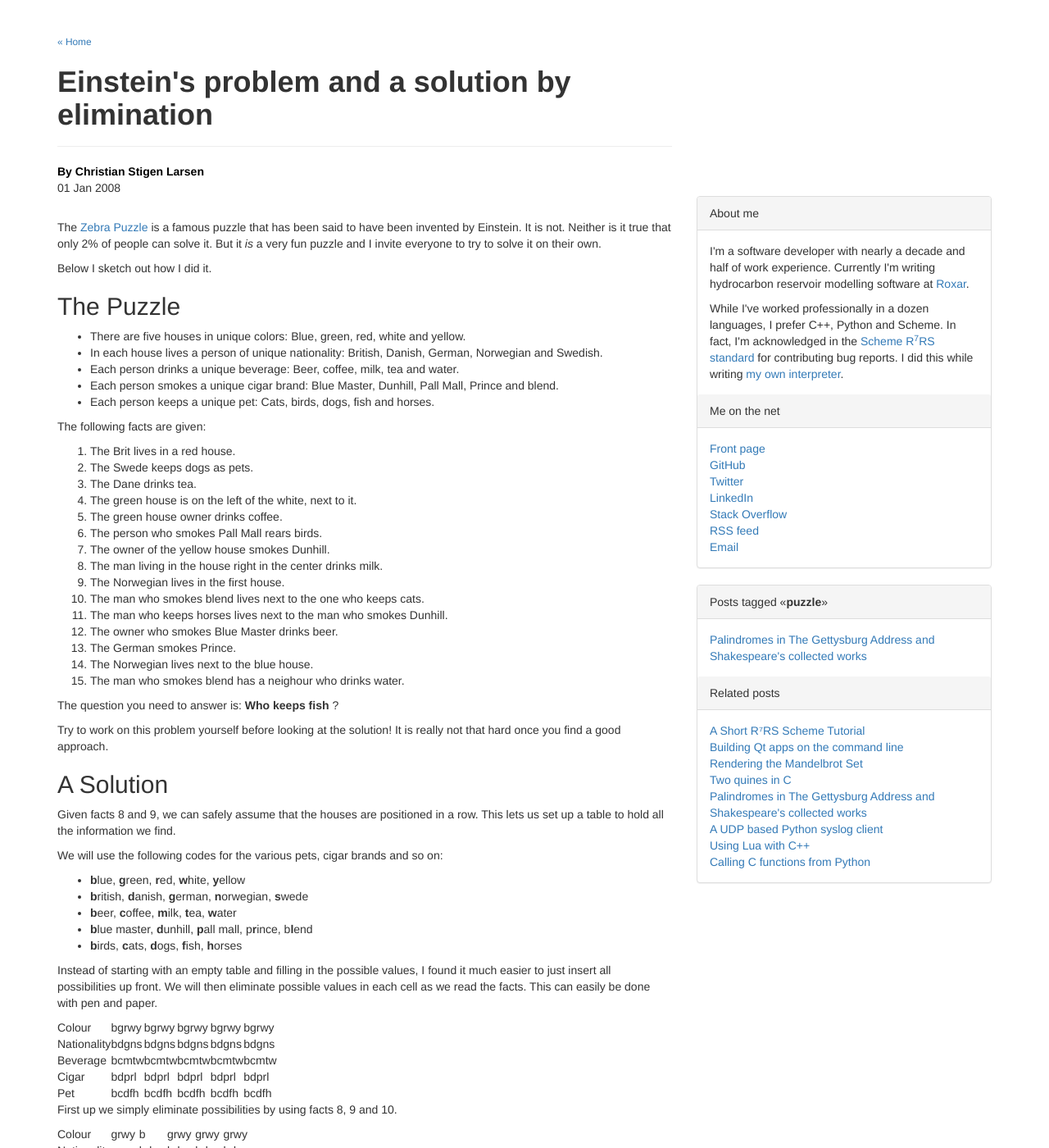
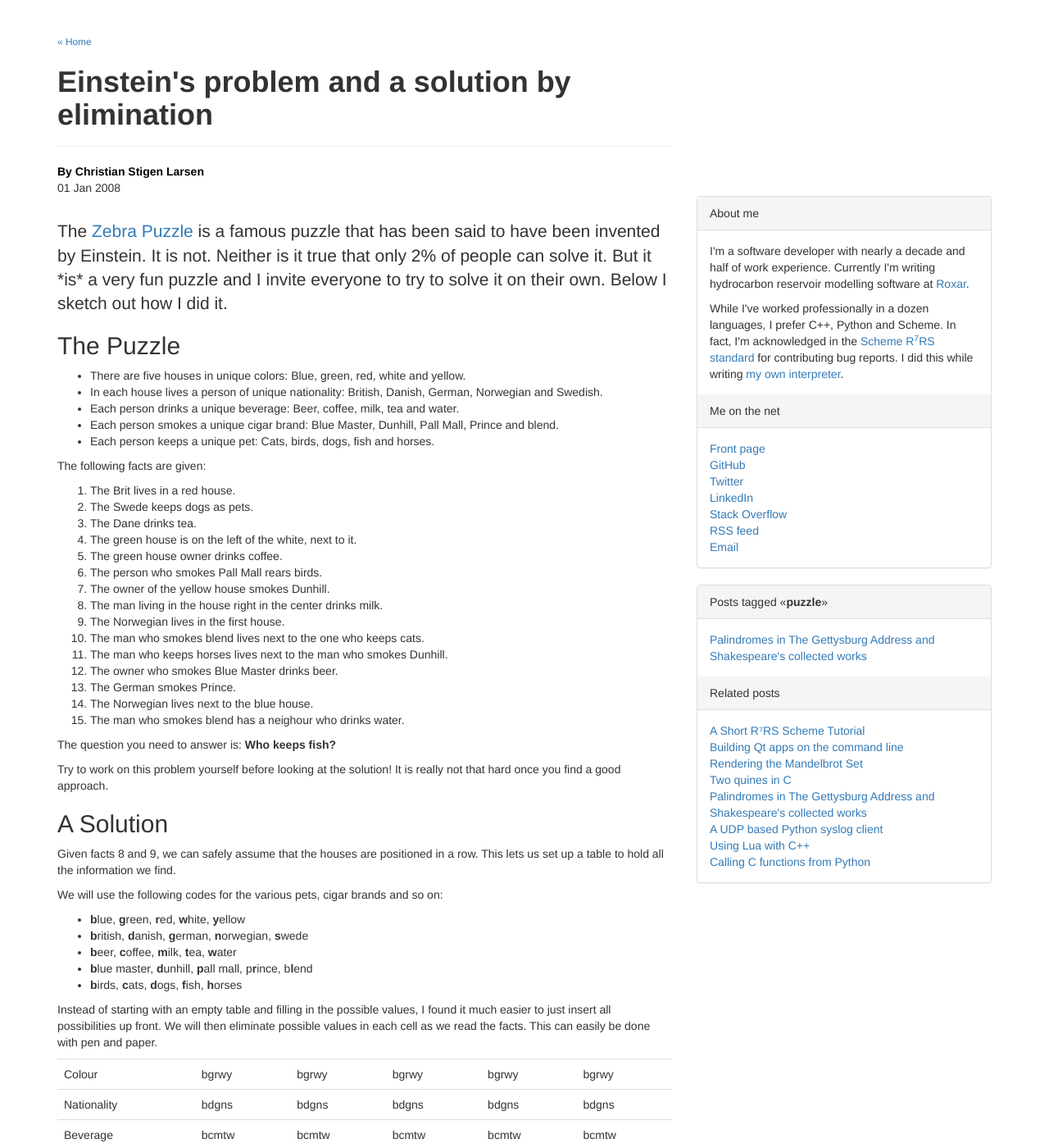
Before and after one commit to cslarsen/csl.name, a Jekyll site: the page built from _posts/2008-01-01-einsteins-puzzle.markdown, in a window 1280 px wide and 1400 px high. Shown: the whole window at 82% size. Built offline with Jekyll 4.4.1, drawn with Linux system fonts in a browser that asks for light colours; Markdown is read by kramdown in place of the engine named in the settings; comment, search, counter and statistics services are not loaded.

Commit message:
Markdownifies

```diff
--- a/_posts/2008-01-01-einsteins-puzzle.markdown
+++ b/_posts/2008-01-01-einsteins-puzzle.markdown
@@ -8,12 +8,14 @@ disqus: true
 tags: puzzle logic
 ---
 
-The [Zebra Puzzle][zebra] is a famous puzzle that has been said to have been
-invented by Einstein. It is not. Neither is it true that only 2% of people can
-solve it. But it <em>is</em> a very fun puzzle and I invite everyone to try to
-solve it on their own.
+<p class="lead">
+The <a href="https://en.wikipedia.org/wiki/Zebra_Puzzle">Zebra Puzzle</a> is a
+famous puzzle that has been said to have been invented by Einstein. It is not.
+Neither is it true that only 2% of people can solve it. But it *is* a very fun
+puzzle and I invite everyone to try to solve it on their own.
 
 Below I sketch out how I did it.
+</p>
 
 The Puzzle
 ----------
@@ -45,7 +47,7 @@ The following facts are given:
 14. The Norwegian lives next to the blue house.
 15. The man who smokes blend has a neighour who drinks water.
 
-The question you need to answer is: **Who keeps fish** ?
+The question you need to answer is: **Who keeps fish?**
 
 Try to work on this problem yourself before looking at the solution! It is
 really not that hard once you find a good approach.
@@ -70,7 +72,7 @@ I found it much easier to just insert all possibilities up front. We will
 then eliminate possible values in each cell as we read the facts. This can
 easily be done with pen and paper.
 
-<table class="solution_step">
+<table class="table">
 	<tr>
 		<td>Colour</td>
 		<td>bgrwy</td>
@@ -115,7 +117,7 @@ easily be done with pen and paper.
 
 First up we simply eliminate possibilities by using facts 8, 9 and 10.
 
-<table class="solution_step">
+<table class="table">
 	<tr>
 		<td>Colour</td>
 		<td>grwy</td>
@@ -161,7 +163,7 @@ First up we simply eliminate possibilities by using facts 8, 9 and 10.
 The Brit lives in a red house (fact 1), so remove colour option r from all
 houses which doesnt have **b**rit as a possible nationality.
 
-<table class="solution_step">
+<table class="table">
 	<tr>
 		<td>Colour</td>
 		<td>gwy</td>
@@ -213,7 +215,7 @@ conclude that the second and last houses are green and white, respectively.
 
 We can now insert **b** for Brit in the red house.
 
-<table class="solution_step">
+<table class="table">
 	<tr>
 		<td>Colour</td>
 		<td>y</td>
@@ -270,7 +272,7 @@ option.
 The Swede keeps dogs, so remove s for Swede from the blue house, which has
 horses.
 
-<table class="solution_step">
+<table class="table">
 	<tr>
 		<td>Colour</td>
 		<td>y</td>
@@ -325,7 +327,7 @@ gives us tea for this house, and this leaves beer for the last house.
 
 Fact 10 means the Norwegian keeps cats.
 
-<table class="solution_step">
+<table class="table">
 	<tr>
 		<td>Colour</td>
 		<td>y</td>
@@ -371,7 +373,7 @@ Fact 10 means the Norwegian keeps cats.
 Now everything falls into place.  We will now skip all the intermediate
 steps and just show you the final table.
 
-<table class="solution_step">
+<table class="table">
 	<tr>
 		<td>Colour</td>
 		<td>y</td>
```
